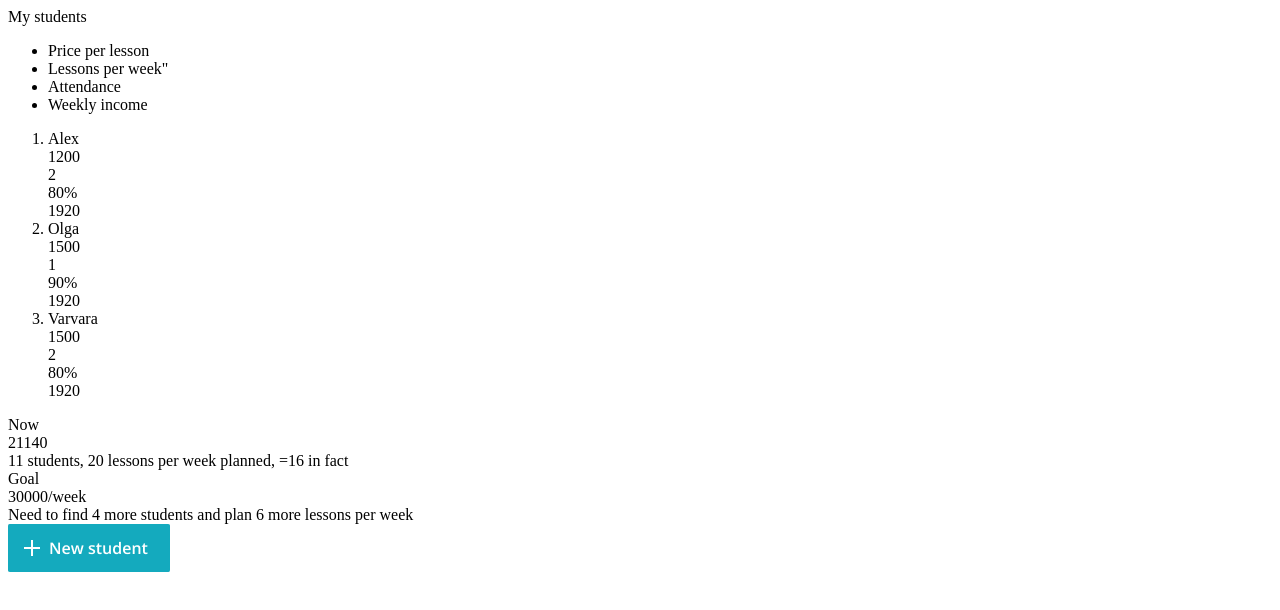
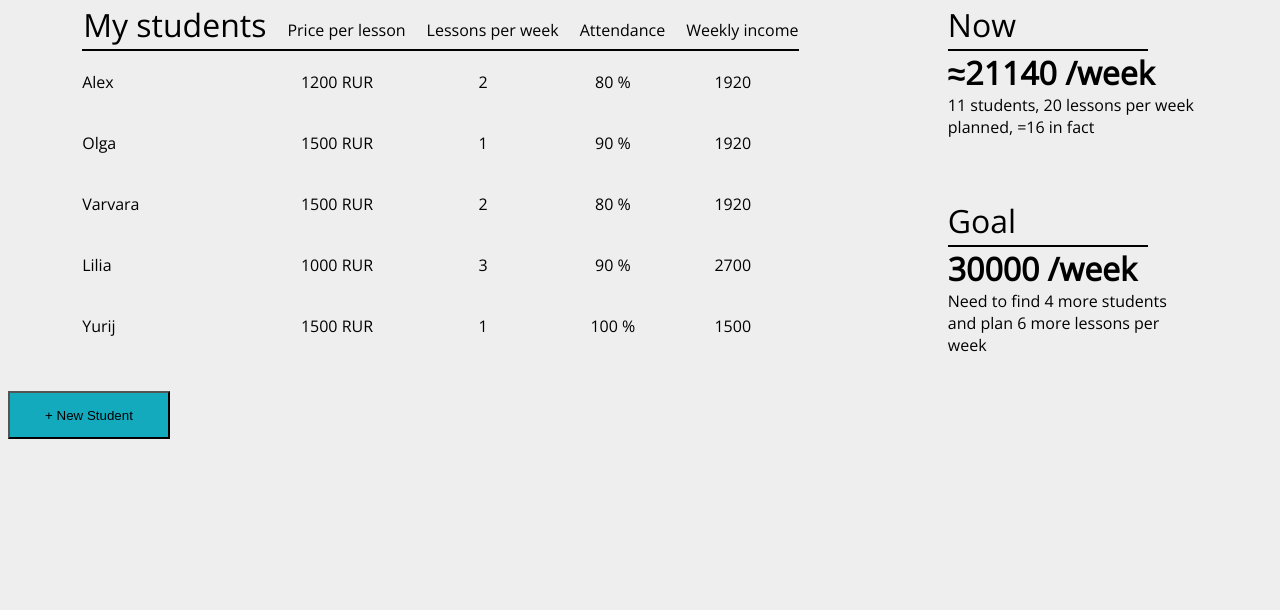
Before and after one commit to asaenka/salary-counter, a plain HTML site: page index.html in a window 1280 px wide. Drawn offline with nearby package versions, Linux system fonts and the light colour scheme.

Commit message:
refactor html and create table for the content

```diff
--- a/index.html
+++ b/index.html
@@ -3,64 +3,148 @@
 <head>
   <title>Salary</title>
   <link href="resources/css/style.css" type="text/css" rel="stylesheet">
+  <link href="https://fonts.googleapis.com/css?family=Open+Sans" rel="stylesheet">
 </head>
 
 <body>
-  <div class= "counter-body">
-    <div class="counter-body__header">
-      <header class="header-main">
-        <div class="header-main__title">My students</div>
-      </header>
+  <div class="counter-body">
+    <table class="students">
+      <thead>
+        <tr class="students-header-row">
+          <td class="students-header-row__title">My students</td>
+          <td>Price per lesson</td>
+          <td>Lessons per week</td>
+          <td>Attendance</td>
+          <td>Weekly income</td>
+        </tr>
+      </thead>
 
-      <div class="counter-criterias">
-        <ul>
-          <li class="counter-criterias__criteria">Price per lesson</li>
-          <li class="counter-criterias__criteria">Lessons per week"</li>
-          <li class="counter-criterias__criteria">Attendance</li>
-          <li class="counter-criterias__criteria">Weekly income</li>
-        </ul>
+      <tbody>
+        <tr class="student-row">
+          <td class="student-row__name">Alex</td>
+          <td class="student-row__lesson-price">
+            <div class="input-cell input-cell--price" contenteditable="true">
+              1200
             </div>
+          </td>
+          <td class="student-row__lessons-per-week">
+            <div class="input-cell" contenteditable="true">
+              2
             </div>
+          </td>
+          <td class="student-row__attendance">
+            <div class="input-cell input-cell--percentage" contenteditable="true">
+              80
+            </div>
+          </td>
+          <td class="student-row__avg-week-revenue">1920</td>
+        </tr>
 
-    <div class="student-examples">
-     <ol>
-      <li class="student-example__name">Alex</li>
-      <div class="student-example__payment">1200</div>
-      <div class="student-example__lessons">2</div>
-      <div class="student-example__attendance">80%</div>
-      <div class="student-example__income">1920</div>
+        <tr class="student-row">
+          <td class="student-row__name">Olga</td>
+          <td class="student-row__lesson-price">
+            <div class="input-cell input-cell--price" contenteditable="true">
+              1500
+            </div>
+          </td>
+          <td class="student-row__lessons-per-week">
+            <div class="input-cell" contenteditable="true">
+              1
+            </div>
+          </td>
+          <td class="student-row__attendance">
+            <div class="input-cell input-cell--percentage" contenteditable="true">
+            90
+            </div>
+          </td>
+          <td class="student-row__avg-week-revenue">1920</td>
+        </tr>
 
-      <li class="student-example__name">Olga</li>
-      <div class="student-example__payment">1500</div>
-      <div class="student-example__lessons">1</div>
-      <div class="student-example__attendance">90%</div>
-      <div class="student-example__income">1920</div>
+        <tr class="student-row">
+          <td class="student-row__name">Varvara</td>
+          <td class="student-row__lesson-price">
+            <div class="input-cell input-cell--price" contenteditable="true">
+              1500
+            </div>
+          </td>
+          <td class="student-row__lessons-per-week">
+            <div class="input-cell" contenteditable="true">
+              2
+            </div>
+          </td>
+          <td class="student-row__attendance">
+            <div class="input-cell input-cell--percentage" contenteditable="true">
+              80
+            </div>
+          </td>
+          <td class="student-row__avg-week-revenue">1920</td>
+        </tr>
 
-      <li class="student-example__name">Varvara</li>
-      <div class="student-example__payment">1500</div>
-      <div class="student-example__lessons">2</div>
-      <div class="student-example__attendance">80%</div>
-      <div class="student-example__income">1920</div>
-      </ol>
+        <tr class="student-row">
+          <td class="student-row__name">Lilia</td>
+          <td class="student-row__lesson-price">
+            <div class="input-cell input-cell--price" contenteditable="true">
+              1000
             </div>
+          </td>
+          <td class="student-row__lessons-per-week">
+            <div class="input-cell" contenteditable="true">
+              3
+            </div>
+          </td>
+          <td class="student-row__attendance">
+            <div class="input-cell input-cell--percentage" contenteditable="true">
+              90
+            </div>
+          </td>
+          <td class="student-row__avg-week-revenue">2700</td>
+        </tr>
 
+        <tr class="student-row">
+          <td class="student-row__name">Yurij</td>
+          <td class="student-row__lesson-price">
+            <div class="input-cell input-cell--price" contenteditable="true">
+              1500
+            </div>
+          </td>
+          <td class="student-row__lessons-per-week">
+            <div class="input-cell" contenteditable="true">
+              1
+            </div>
+          </td>
+          <td class="student-row__attendance">
+             <div class="input-cell input-cell--percentage" contenteditable="true">
+              100
+             </div>
+          </td>
+          <td class="student-row__avg-week-revenue">1500</td>
+        </tr>
+      </tbody>
+    </table>
+
+
+    <div class="income-changes">
       <div class="current-state">
         <div class="current-state__title">Now</div>
-      <div class="current-state__income"> 21140</div>
+        <div class="current-state__income">≈21140 /week</div>
         <div class="current-state__summary">11 students, 20 lessons per week planned, =16 in fact</div>
       </div>
 
       <div class="goal">
         <div class="goal__title">Goal</div>
-      <div class="goal__income">30000/week</div>
+        <div class="goal__income" contenteditable="true">
+          30000
+        </div>
         <div class="goal__planning"> Need to find 4 more students and plan 6 more lessons per week</div>
       </div>
-
-    <div class="footer-button">
-      <img src="resources/images/rectangle.png">
+    </div>
 </div>
 
-
+  <div class="button-footer">
+    <button class="w3-button w3-black w3-round">
+      + New Student
+    </button>
+  </div>
 
 </body>
 </html>
--- a/resources/css/style.css
+++ b/resources/css/style.css
@@ -1,4 +1,127 @@
-.img {
-  height:48px;
+html {
+  box-sizing: border-box;
+}
+
+*, *:before, *:after {
+  box-sizing: inherit;
+}
+
+body {
+  background-color: #EEEEEF;
+  font-family: 'Open Sans', sans-serif;
+}
+
+.counter-body {
+  display: flex;
+  justify-content: space-around;
+}
+
+.students {
+  border-collapse: collapse;
+}
+
+
+.student-row td.student-row__name {
+  text-align: left;
+}
+
+.student-row td {
+  padding: 8px 0;
+
+  text-align: center;
+}
+
+.students-header-row {
+  vertical-align: bottom;
+
+  border-bottom: 2px solid #000;
+}
+
+.students-header-row td {
+  padding-bottom: 8px;
+}
+
+.students-header-row td + td {
+  padding-left: 20px;
+}
+
+.students-header-row__title {
+  font-size: 32px;
+  line-height: 32px;
+  text-align: left;
+}
+
+.input-cell:focus {
+  display: inline-block;
+
+  border-bottom: 1px solid #C4C4C4;
+
+  outline: none;
+}
+
+.input-cell--price:after {
+  content: " RUR";
+}
+
+.input-cell--percentage:after {
+  content: "%";
+}
+
+.goal,
+.current-state {
+  width: 250px;
+}
+
+.current-state {
+  margin-bottom: 66px;
+}
+
+.current-state__title,
+.goal__title {
+  width: 200px;
+  padding: 1px 0 8px;
+
+  font-size: 32px;
+  line-height: 32px;
+  border-bottom: 2px solid black;
+}
+
+
+.current-state__income {
+  font-size: 32px;
+  font-weight: bold;
+}
+
+.goal__income:after {
+  content: " /week";
+}
+
+.goal__income {
+  display: inline-block;
+
+  font-size: 32px;
+  font-weight: bold;
+}
+
+.goal__income:focus {
+  border-bottom: 1px solid #C4C4C4;
+
+  outline: none;
+}
+
+.w3-button,
+.w3-black,
+.w3-round {
+  height: 48px;
   width: 162px;
+
+  background-color: #14AABE;
+  margin-top: 35px;
 }
+
+.button-text {
+  color: white;
+  padding-top: 15px;
+  text-align: center;
+
+}
```
Lines whose indentation alone changed are shown as unchanged.
